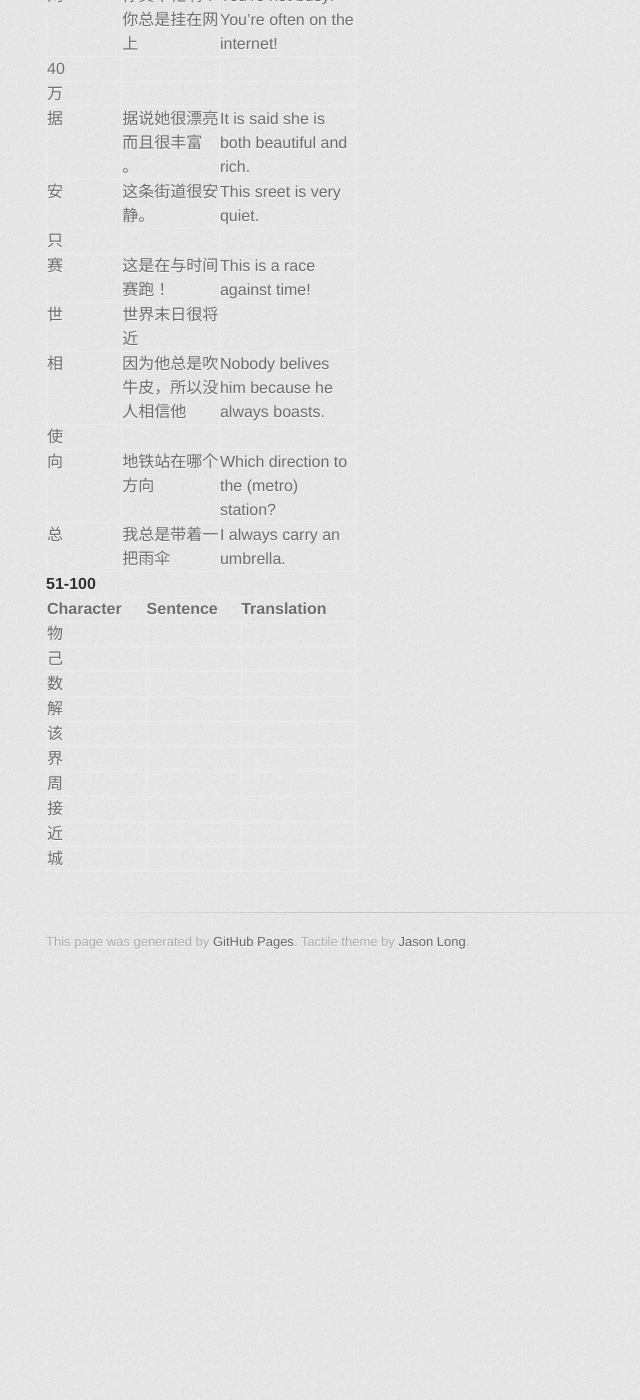
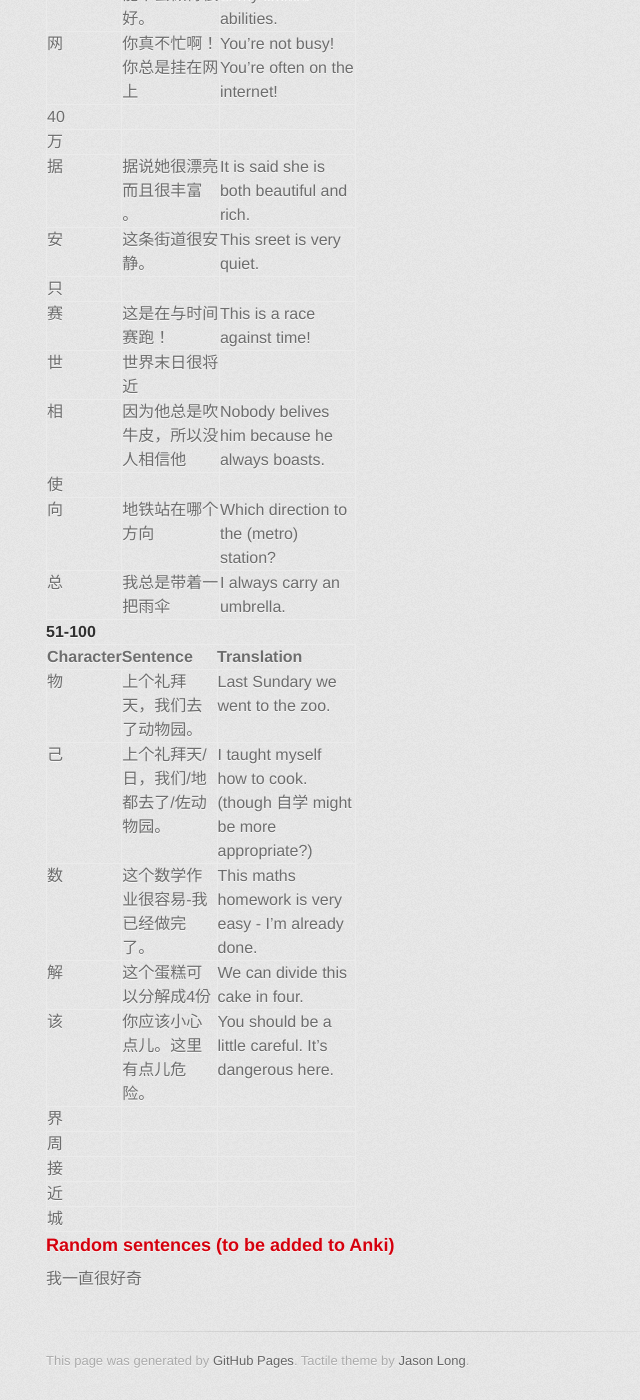
Before and after one commit to axiomiety/axiomiety.github.io, a Jekyll site: the page built from llog/mandarin.markdown, in a window 1280 px wide and 1400 px high, scrolled down 2738 px. Shown: the whole window, without its empty margins (284-924 px from the left). Built offline with Jekyll 4.4.1, drawn with Linux system fonts in a browser that asks for light colours; nearby versions of some CDN libraries; some web fonts are replaced; before the commit the page ends 3719 px from its top, so only the background shows below that; some of the changed text lies outside the part shown.

Commit message:
mandarin

```diff
--- a/llog/mandarin.markdown
+++ b/llog/mandarin.markdown
@@ -53,13 +53,13 @@ Character|Sentence|Translation
 心||
 目||
 力||
-当||
+当|当然我原谅你！|Of course I forgive you!
 通||
 位||
 道|这问题太难了，我不知道答案。|This problem is too hard, I don't know the answer.
 30||
 如|如果他不能来，我就跟他分手。|If he cannot come I'll break up with him.
-种||
+种|公园里种了很多花。|There are many flowers in the park.
 重||
 加||
 然||
@@ -85,13 +85,17 @@ Character|Sentence|Translation
 
 Character|Sentence|Translation
 :--------|:-------|:----------
-物||
-己||
-数||
-解||
-该||
+物|上个礼拜天，我们去了动物园。|Last Sundary we went to the zoo.
+己|上个礼拜天/日，我们/地都去了/佐动物园。|I taught myself how to cook. (though 自学 might be more appropriate?)
+数|这个数学作业很容易-我已经做完了。|This maths homework is very easy - I'm already done.
+解|这个蛋糕可以分解成4份|We can divide this cake in four.
+该|你应该小心点儿。这里有点儿危险。|You should be a little careful. It's dangerous here.
 界||
 周||
 接||
 近||
 城||
+
+### Random sentences (to be added to Anki)
+
+我一直很好奇
```
